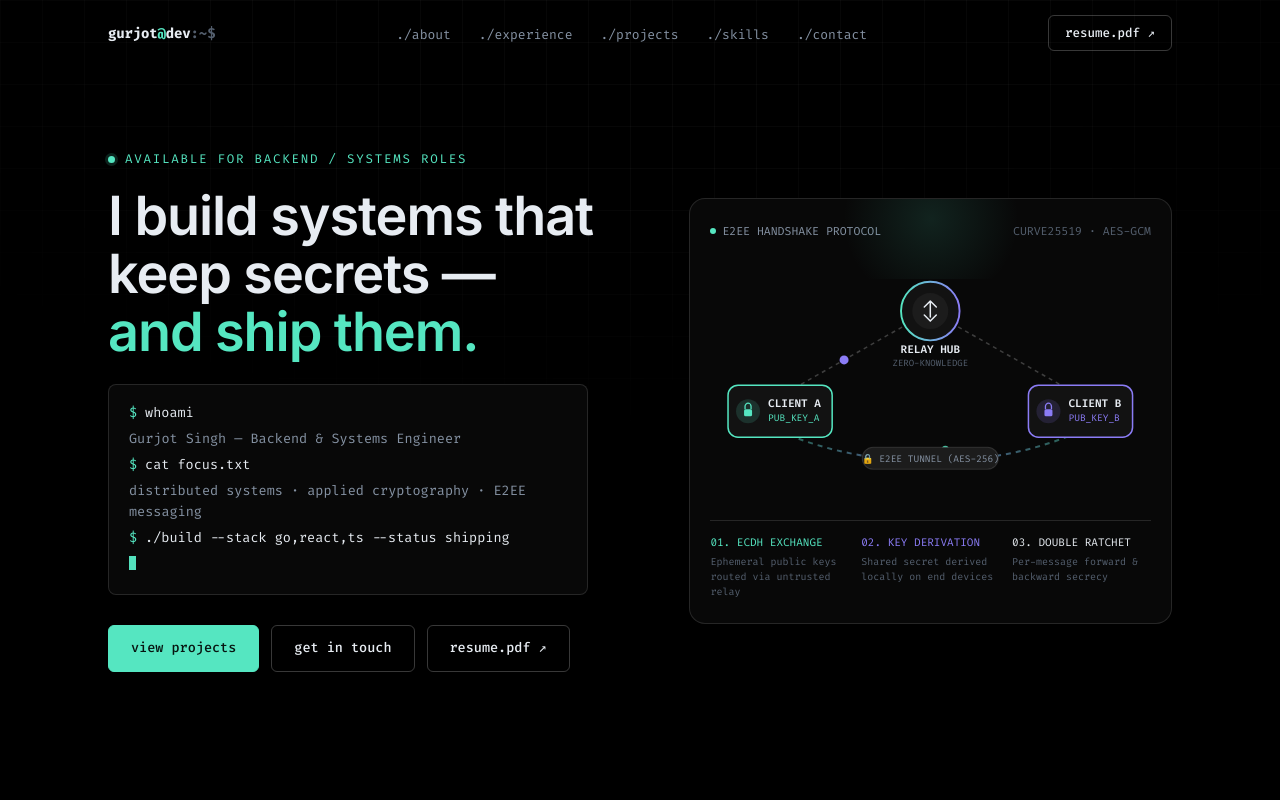
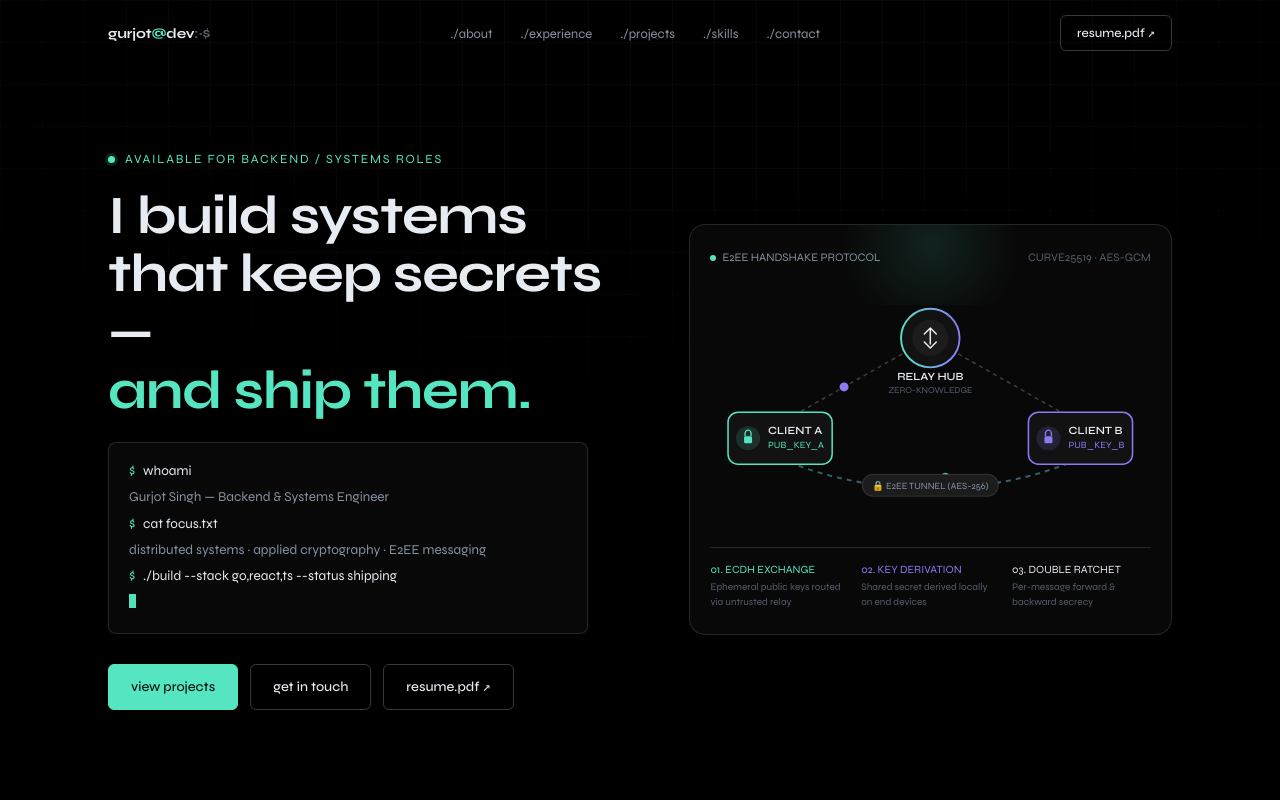
Before and after one commit to PiercedBySanity1410/portfolio, a React (Vite) app: page / in a window 1280 px wide. Shown: the top 800 px of the page. Built offline with nearby package versions, Linux system fonts and the light colour scheme.

Commit message:
feat: update typography, refactor project cards to support image previews and external website links, and optimize nav styling

```diff
--- a/index.html
+++ b/index.html
@@ -5,6 +5,9 @@
     <meta name="viewport" content="width=device-width, initial-scale=1.0" />
     <meta name="description" content="Gurjot Singh — Backend & Systems Engineer. Distributed systems, cryptography, and full-stack development." />
     <link rel="icon" type="image/svg+xml" href="/favicon.svg" />
+    <link rel="preconnect" href="https://fonts.googleapis.com">
+    <link rel="preconnect" href="https://fonts.gstatic.com" crossorigin>
+    <link href="https://fonts.googleapis.com/css2?family=Fira+Code:wght@400;500;600;700&family=JetBrains+Mono:wght@400;500;600;700&family=Syne:wght@400;500;600;700;800&display=swap" rel="stylesheet">
     <title>Gurjot Singh · Systems &amp; Backend Engineer</title>
   </head>
   <body>
--- a/src/components/Nav.jsx
+++ b/src/components/Nav.jsx
@@ -30,9 +30,7 @@ export default function Nav() {
         left: 0,
         right: 0,
         zIndex: 50,
-        background: scrolled || mobileOpen ? 'rgba(10,14,20,0.92)' : 'transparent',
         backdropFilter: scrolled || mobileOpen ? 'blur(12px)' : 'none',
-        borderBottom: scrolled || mobileOpen ? '1px solid var(--border)' : '1px solid transparent',
         transition: 'background 0.3s ease, border-color 0.3s ease',
       }}
     >
--- a/src/components/Projects.jsx
+++ b/src/components/Projects.jsx
@@ -8,7 +8,7 @@ const projects = [
       "An end-to-end encrypted messaging platform built from the relay up — a Go WebSocket hub with Redis-backed queuing for offline delivery, ticket-based ECDSA authentication, and a two-layer packet protocol (routing envelope + AES-GCM encrypted, ECDSA-signed payload). Implements the Double Ratchet algorithm for perfect forward secrecy in 1-to-1 chats and Sender Keys for group scaling.",
     stack: ['Go', 'WebSockets', 'React.js', 'Protocol Buffers', 'PostgreSQL', 'Redis'],
     seed: 1,
-    links: { repo: 'https://github.com/PiercedBySanity1410/Shadow-Room' },
+    links: { repo: 'https://github.com/PiercedBySanity1410/Shadow-Room', website: 'https://shadow-room.gurjot.codes/' },
   },
   {
     name: 'Amazon Review Sentiment Analyzer',
@@ -86,7 +86,7 @@ export default function Projects() {
               whileHover={{ y: -6, scale: 1.02, borderColor: 'var(--accent)' }}
             >
               <div style={{ aspectRatio: '2 / 1' }}>
-                <ProjectGlyph seed={p.seed} />
+                <img src={`/project-${i + 1}.png`} alt={p.name} style={{ width: '100%', height: '100%', objectFit: 'cover' }} />
               </div>
               <div style={{ padding: '22px 24px 26px', display: 'flex', flexDirection: 'column', flex: 1 }}>
                 <div className="mono" style={{ fontSize: 11.5, color: 'var(--text-faint)', marginBottom: 8 }}>{p.tag}</div>
@@ -97,9 +97,18 @@ export default function Projects() {
                     <span key={s} className="tag">{s}</span>
                   ))}
                 </div>
-                <a href={p.links.repo} target="_blank" rel="noopener noreferrer" className="mono" style={{ fontSize: 13, color: 'var(--accent)', display: 'inline-flex', alignItems: 'center', gap: 6 }}>
-                  view repository ↗
-                </a>
+                <div style={{ display: 'flex', gap: 16 }}>
+                  {p.links.repo && (
+                    <a href={p.links.repo} target="_blank" rel="noopener noreferrer" className="mono" style={{ fontSize: 13, color: 'var(--accent)', display: 'inline-flex', alignItems: 'center', gap: 6 }}>
+                      view repository ↗
+                    </a>
+                  )}
+                  {p.links.website && (
+                    <a href={p.links.website} target="_blank" rel="noopener noreferrer" className="mono" style={{ fontSize: 13, color: 'var(--accent)', display: 'inline-flex', alignItems: 'center', gap: 6 }}>
+                      visit website ↗
+                    </a>
+                  )}
+                </div>
               </div>
             </motion.article>
           ))}
--- a/src/index.css
+++ b/src/index.css
@@ -1,5 +1,3 @@
-@import url('https://fonts.googleapis.com/css2?family=Fira+Code:wght@400;500;600;700&display=swap');
-
 :root {
   --bg: #000000;
   --surface: #080808;
@@ -15,8 +13,8 @@
   --accent-2: #8b7cf6;
   --accent-2-dim: #574e96;
 
-  --mono: 'Google Sans Mono', 'Google Sans Code', 'Fira Code', 'JetBrains Mono', ui-monospace, SFMono-Regular, Menlo, monospace;
-  --sans: 'Google Sans', 'Inter', -apple-system, BlinkMacSystemFont, 'Segoe UI', sans-serif;
+  --mono: 'Syne', 'JetBrains Mono', 'Fira Code', ui-monospace, SFMono-Regular, Menlo, monospace;
+  --sans: 'Syne', 'Google Sans', 'Inter', -apple-system, BlinkMacSystemFont, 'Segoe UI', sans-serif;
 
   --max-w: 1120px;
 }
@@ -98,6 +96,7 @@ section {
   section {
     padding: 76px 0;
   }
+
   .wrap {
     padding: 0 20px;
   }
@@ -186,6 +185,7 @@ section {
 }
 
 @media (prefers-reduced-motion: reduce) {
+
   *,
   *::before,
   *::after {
@@ -201,9 +201,11 @@ section {
   .wrap {
     padding: 0 16px !important;
   }
+
   section {
     padding: 64px 0 !important;
   }
+
   .btn {
     padding: 10px 16px;
     font-size: 13px;
```
Also changed, not shown: public/project-1.png (added), public/project-2.png (added).
